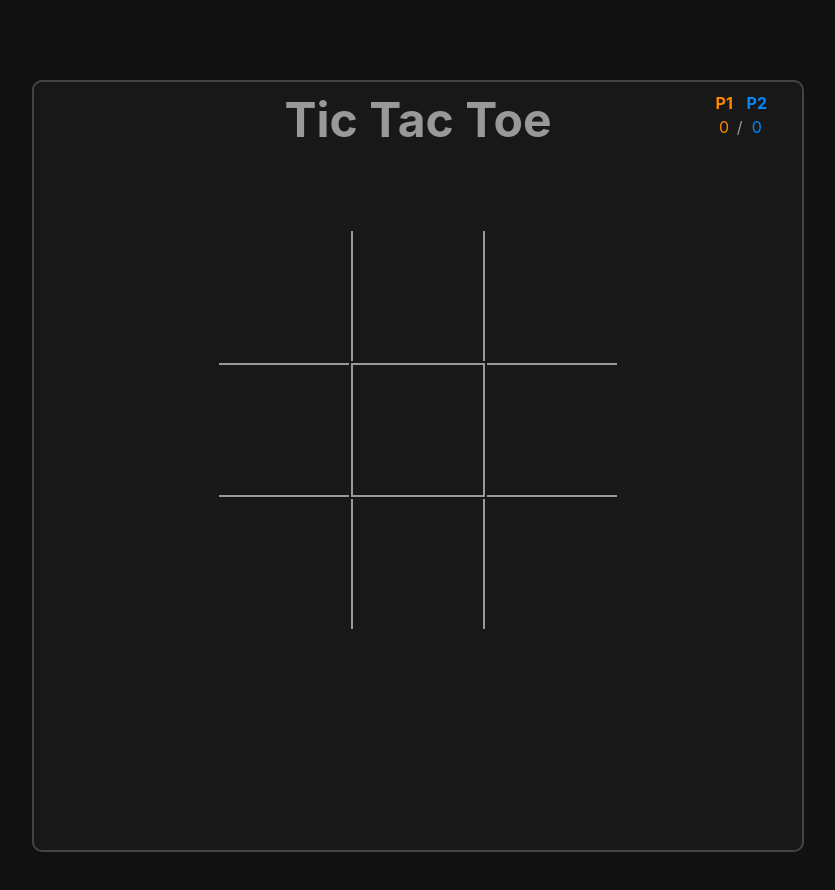
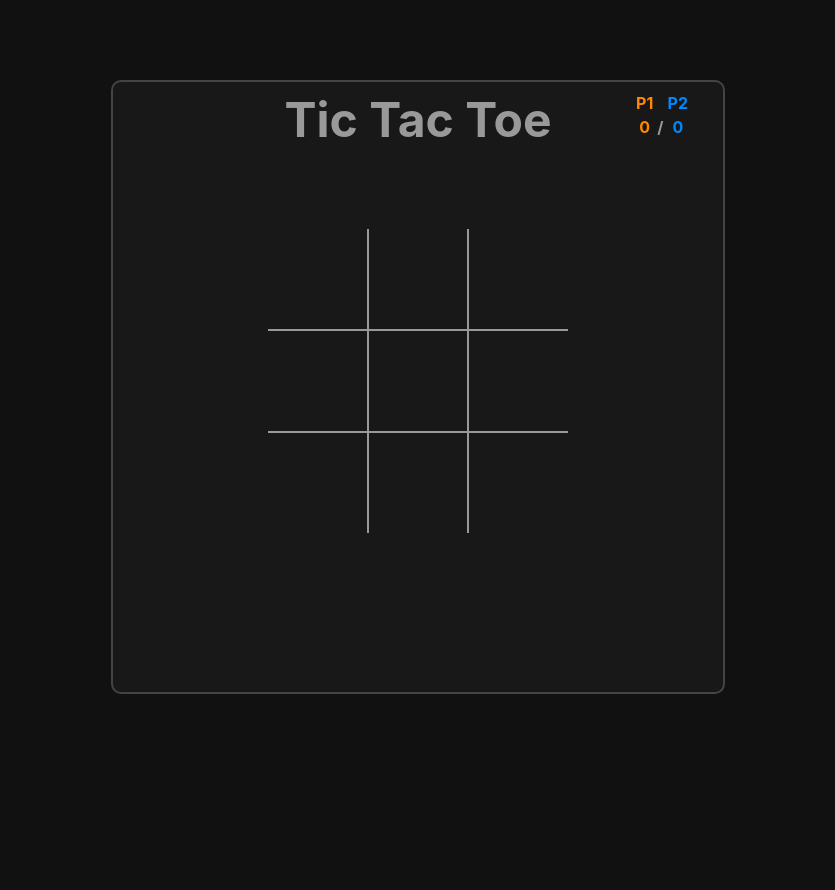
Before and after one commit to BaoziBandit/tictactoe, a React (Vite) app: page / in a window 1280 px wide. Shown: the top 890 px of the page, without its empty margins (222-1057 px from the left). After the commit the page ends 800 px from the top, so only its background shows below. Built offline with nearby package versions, Linux system fonts and the light colour scheme.

Commit message:
Fixed grid implementation

```diff
--- a/src/App.jsx
+++ b/src/App.jsx
@@ -1,18 +1,39 @@
-import { useState } from 'react'
+import { useState, useEffect } from 'react'
 import './App.css'
 import Board from './game/Board/Board'
 import BoardHeader from './game/Board/BoardHeader'
 import Grid from './game/Board/Grid/Grid'
 
 const SCORE_DEFAULT = [0,0]
+const STARTING_DATA = [
+  [{player: undefined, symbol: undefined},{player: undefined, symbol: undefined},{player: undefined, symbol: undefined}],
+  [{player: undefined, symbol: undefined},{player: undefined, symbol: undefined},{player: undefined, symbol: undefined}],
+  [{player: undefined, symbol: undefined},{player: undefined, symbol: undefined},{player: undefined, symbol: undefined}]
+]
 
 const App = () => {
   const [score, setScore] = useState(SCORE_DEFAULT);
+  const [game, setGame] = useState(STARTING_DATA);
+  const [gameOver, setGameOver] = useState(false);
+  const [player, setPlayer] = useState(0);
+  const PLAYER_SYMBOL = ['X', 'O'];
+
+  useEffect(() => {
+    console.log('FINISH GAME VALIDATION');
+  }, [game]);
+
+  const clickHandler = (row, box) => {
+    setGame(prev => {
+      prev[row][box] = {player: player, symbol: PLAYER_SYMBOL[player]};
+      return prev;
+    });
+    setPlayer(prev => prev === 0 ? 1 : 0);
+  };
 
   return (
     <Board>
       <BoardHeader title='Tic Tac Toe' score={score}/>
-      <Grid/>
+      <Grid data={game} onClick={clickHandler}/>
     </Board>
   )
 }
--- a/src/game/Board/Board.module.css
+++ b/src/game/Board/Board.module.css
@@ -1,6 +1,6 @@
 .board{
-  width: 60vw;
-  height: 60vw;
+  width: 610px;
+  height: 610px;
   background-color: #181818;
   border: 2px #444 solid;
   border-radius: 10px;
--- a/src/game/Board/Grid/Grid.jsx
+++ b/src/game/Board/Grid/Grid.jsx
@@ -1,25 +1,12 @@
 import style from './Grid.module.css';
+import GridRow from './GridRow';
 
 const Grid = props => {
-  return <table className={style.grid}>
-    <tbody>
-      <tr>
-        <td></td>
-        <td className={style.column}></td>
-        <td></td>
-      </tr>
-      <tr className={style.row}>
-        <td></td>
-        <td className={style.column}></td>
-        <td></td>
-      </tr>
-      <tr>
-        <td></td>
-        <td className={style.column}></td>
-        <td></td>
-      </tr>
-    </tbody>
-  </table>;
+  return <div className={style.grid}>
+    <GridRow rowIndex={0} data={props.data[0]} onClick={props.onClick}/>
+    <GridRow rowIndex={1} data={props.data[1]} isCenter={true} onClick={props.onClick}/>
+    <GridRow rowIndex={2} data={props.data[2]} onClick={props.onClick}/>
+  </div>;
 }
 
 export default Grid;
--- a/src/game/Board/Grid/Grid.module.css
+++ b/src/game/Board/Grid/Grid.module.css
@@ -2,20 +2,12 @@
   position: relative;
   margin: auto;
   margin-top: 5em;
+  width: 300px;
+  height: 300px;
 }
 
 .grid td{
-  width: 8em;
-  height: 8em;
 
+  text-align: center;
+  font-size: 4em;
 }
-
-.row td{
-  border-top: 2px #999 solid;
-  border-bottom: 2px #999 solid;
-}
-
-.column {
-  border-left: 2px #999 solid;
-  border-right: 2px #999 solid;
-}
--- /dev/null
+++ b/src/game/Board/Grid/GridBox.jsx
@@ -0,0 +1,18 @@
+import style from './GridBox.module.css';
+
+const GridBox = props => {
+  const clickHandler = () => {
+    if(props.data.symbol === undefined){
+      props.onClick(props.boxIndex);
+    }
+  };
+
+  return <div onClick={clickHandler}
+  className={`${style.box}
+    ${props.data.player !== undefined ? props.data.player == 1 ? style.p1 : style.p2 : ''}
+    ${props.position !== undefined && props.position === 'column' ? style.column : style.row}`}>
+      {props.data.symbol}
+  </div>;
+}
+
+export default GridBox;
--- /dev/null
+++ b/src/game/Board/Grid/GridBox.module.css
@@ -0,0 +1,23 @@
+.box {
+  display: inline;
+  position: relative;
+  width: 100px;
+  height: 100px;
+  text-align: center;
+  font-size: 4em;
+}
+.box:hover {
+  cursor: pointer;
+}
+
+.column {
+  border-left: 2px #999 solid;
+  border-right: 2px #999 solid;
+}
+
+.p1 {
+  color: #f80;
+}
+.p2 {
+  color: #08f;
+}
--- /dev/null
+++ b/src/game/Board/Grid/GridRow.jsx
@@ -0,0 +1,15 @@
+import GridBox from './GridBox';
+import style from './GridRow.module.css';
+
+const GridRow = props => {
+  const clickHandler = (boxIndex) => {
+    props.onClick(props.rowIndex, boxIndex);
+  };
+  return <div className={`${style.row} ${props.isCenter && style.center}`}>
+    <GridBox boxIndex={0} data={props.data[0]} onClick={clickHandler}/>
+    <GridBox boxIndex={1} position={'column'} data={props.data[1]} onClick={clickHandler}/>
+    <GridBox boxIndex={2} data={props.data[2]} onClick={clickHandler}/>
+  </div>
+}
+
+export default GridRow;
--- /dev/null
+++ b/src/game/Board/Grid/GridRow.module.css
@@ -0,0 +1,8 @@
+.row {
+  display: flex;
+}
+
+.center {
+  border-top: 2px #999 solid;
+  border-bottom: 2px #999 solid;
+}
--- a/src/game/ScoreBoard/ScoreBoard.module.css
+++ b/src/game/ScoreBoard/ScoreBoard.module.css
@@ -2,6 +2,7 @@
   position: absolute;
   top: 0;
   right: 2em;
+  font-weight: bold;
 }
 
 .player1 {
```
